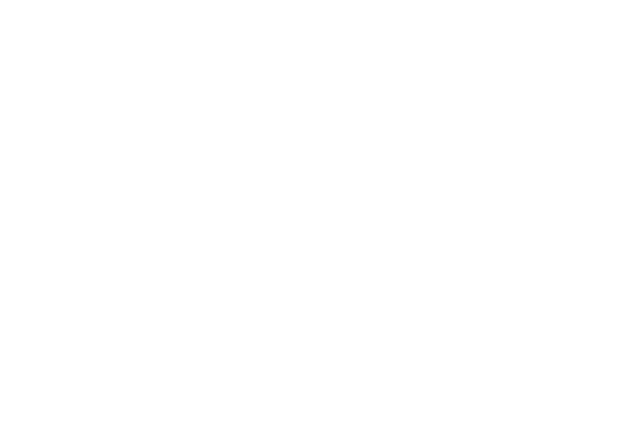
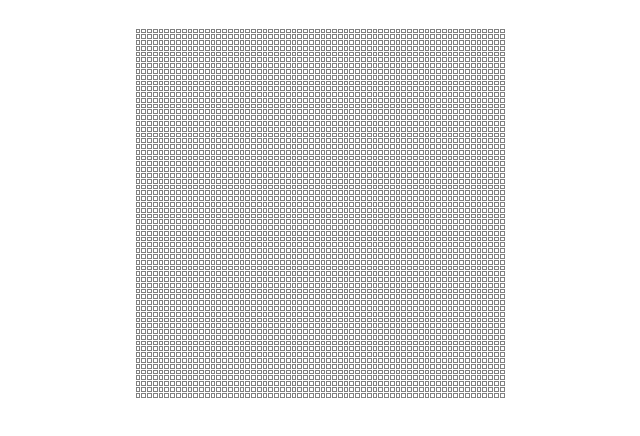
Before and after one commit to SpasicU/EtchASketch, a plain HTML site: page index.html in a window 1280 px wide. Shown: the whole page, without its empty margins (320-960 px from the left). Drawn offline with Linux system fonts and the light colour scheme.

Commit message:
made a grid

```diff
--- a/index.html
+++ b/index.html
@@ -4,8 +4,12 @@
     <meta charset="UTF-8">
     <meta name="viewport" content="width=device-width, initial-scale=1.0">
     <title>Document</title>
+    <link rel="stylesheet" type="text/css" href="stil.css" />
 </head>
 <body>
+    <div id="container">
 
+    </div>
+    <script type="text/javascript" src="skripta.js"></script>
 </body>
 </html>
--- /dev/null
+++ b/skripta.js
@@ -0,0 +1,59 @@
+//Sets important constants and variables
+
+const container = document.getElementById("container");
+let rows = document.getElementsByClassName("gridRow");
+let cells = document.getElementsByClassName("cell");
+
+
+defaultGrid();
+//Creates a default grid sized 16x16
+function defaultGrid() {
+    makeRows(64);
+    makeColumns(64);
+}
+
+//Takes (rows, columns) input and makes a grid
+
+function makeRows(rowNum) {
+    //Creates rows
+    for (r = 0; r < rowNum; r++) {
+        let row = document.createElement("div");
+        container.appendChild(row).className = "gridRow";
+    };
+};
+
+//Creates columns
+function makeColumns(cellNum) {
+    for (i = 0; i < rows.length; i++) {
+        for (j = 0; j < cellNum; j++) {
+            let newCell = document.createElement("div");
+            rows[j].appendChild(newCell).className = "cell";
+        };
+
+    };
+};
+// const grid = document.querySelector('.grid');
+// let gridValue = document.querySelector('.grid-size');
+// let gridSize = 32;
+// let squareSize = 8;
+
+// createGrid(squareSize);
+
+// // Create Squared Divs
+// function createDiv(size) {
+//   const div = document.createElement('div');
+//   div.classList.add('box');
+//   div.style.width = `${size}px`;
+//   div.style.height = `${size}px`;
+
+//   return div;
+// }
+
+// // Creat The Grid and append it to grid
+// function createGrid(gridSize) {
+//   for (let i = 0; i < gridSize; i++) {
+//     for (let j = 0; j < gridSize; j++) {
+//       grid.appendChild(createDiv(grid.clientWidth / gridSize));
+//     }
+//   }
+// }
--- /dev/null
+++ b/stil.css
@@ -0,0 +1,60 @@
+body{
+  justify-content: center;
+  align-items: center;
+  display: flex;
+}
+
+.gridRow {
+  justify-content: center;
+  display: flex;
+  flex-direction: column;
+    width: -webkit-fill-available;
+    height: -webkit-fill-available;
+}
+
+.cell {
+  border: 0.5px solid gray;
+  height: -webkit-fill-available;
+  width: -webkit-fill-available;
+  margin: 0.5px;
+
+}
+
+#container {
+  width: 370px;
+  height: 370px;
+ margin: 20px;
+ display: flex;
+ justify-content: center;
+}
+
+
+
+/* body {
+    font-family: 'Roboto', sans-serif;
+    color: var(--color-black);
+    background-color: #f5f5f5;
+    font-size: 1.6rem;
+  }
+
+.container {
+    padding: 0 2vw;
+    display: flex;
+    justify-content: center;
+  }
+
+  .grid {
+    border: 2px solid #a8dadc;
+    border-radius: 1rem;
+    width: 70rem;
+    height: 70rem;
+    position: relative;
+    display: flex;
+    flex-flow: row wrap;
+    justify-content: space-around;
+  }
+
+  .box {
+    border: 0.5px solid rgba(0, 0, 0, 0.05);
+    border-radius: 0.5rem;
+  } */
```
